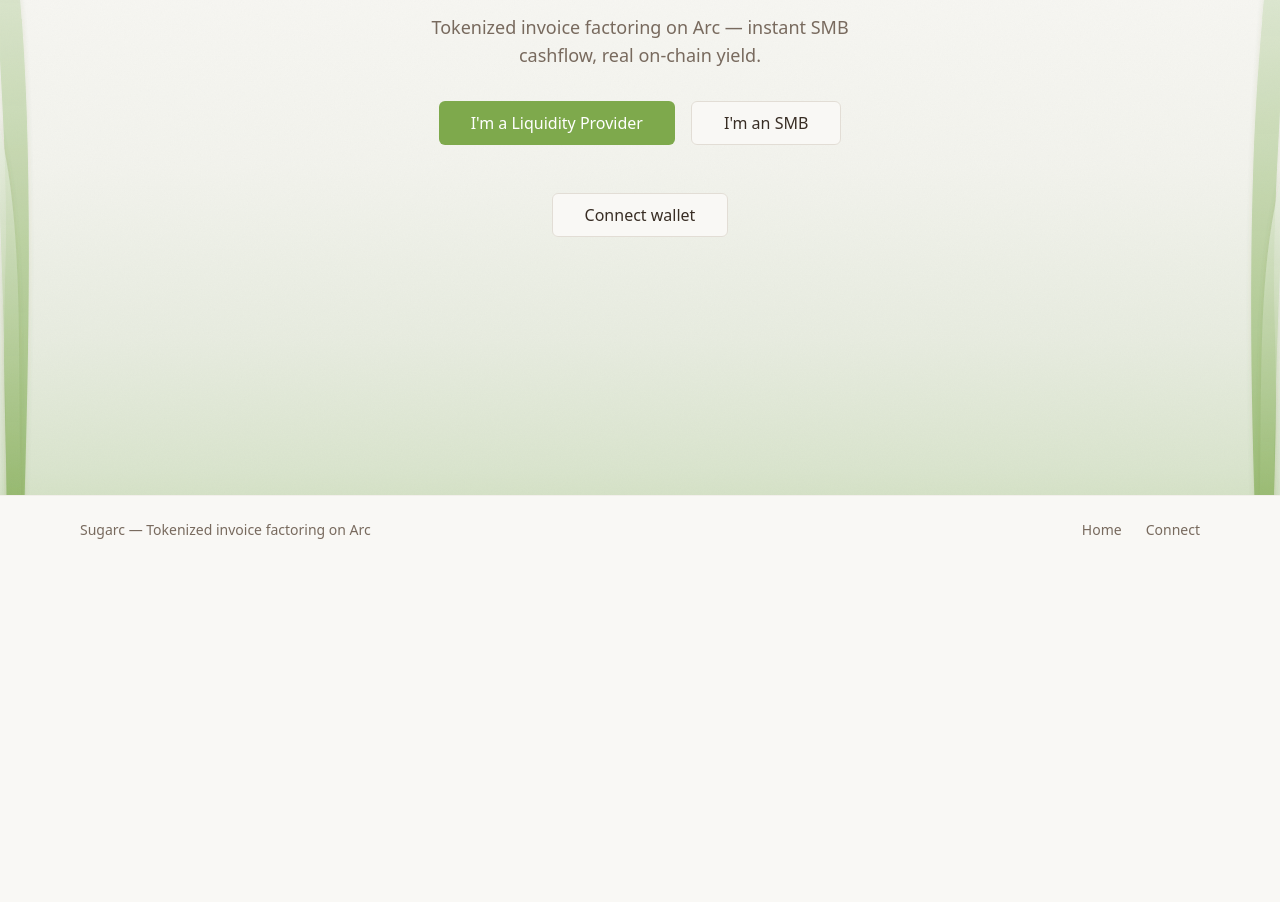
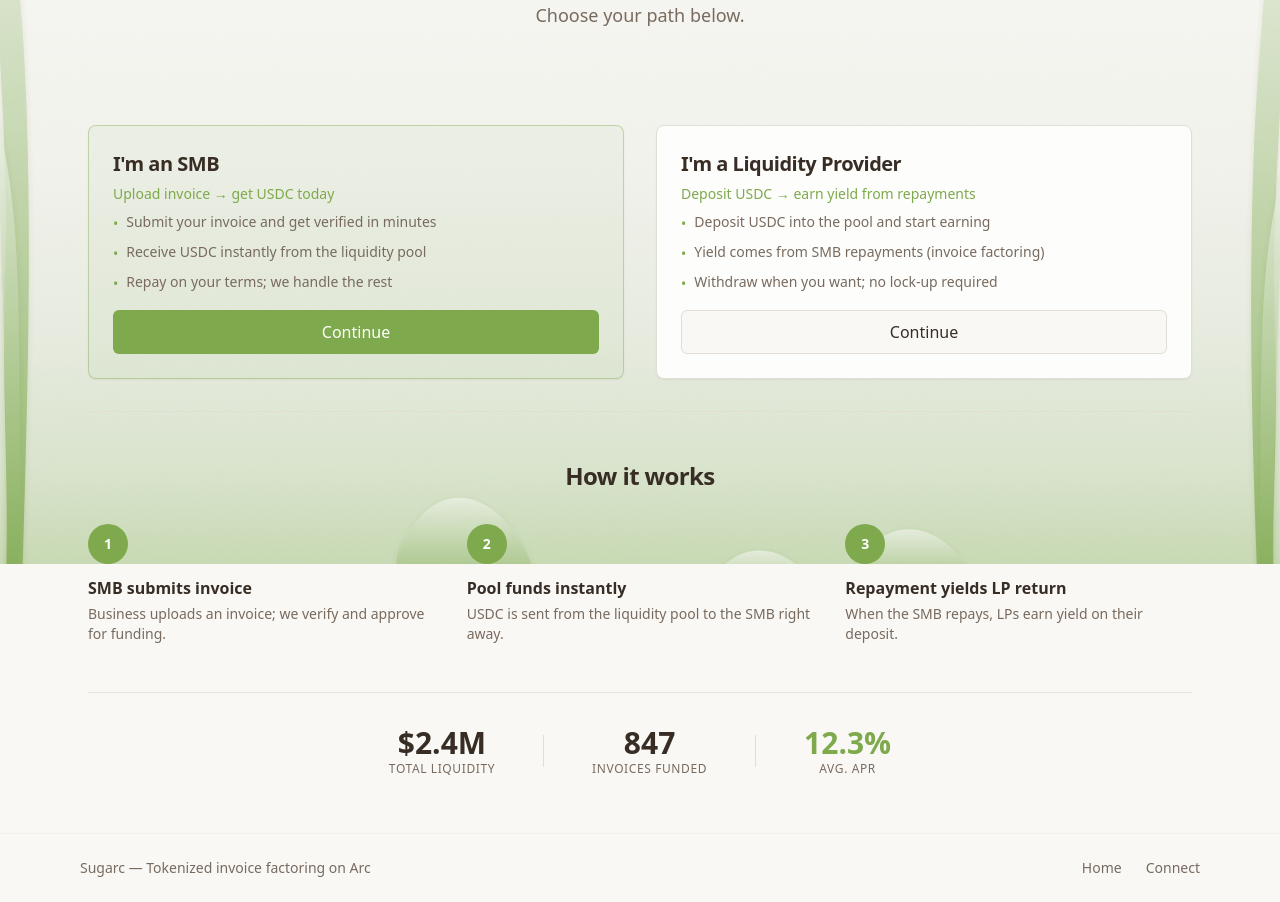
Before and after one commit to 0xtorchieG/sugarc, a Next.js app in the folder frontend/: page / in a window 1280 px wide. Shown: the part 236-1138 px from the top of the page. Before the commit the page ends 800 px from the top, so only its background shows below. Built offline with nearby package versions, Linux system fonts and the light colour scheme.

Commit message:
fix: landing page to auth flow UX

```diff
--- a/frontend/app/auth/page.tsx
+++ b/frontend/app/auth/page.tsx
@@ -8,6 +8,7 @@
 
 import { useEffect, useRef, useState } from "react";
 import Link from "next/link";
+import { useRouter, useSearchParams } from "next/navigation";
 import { setCookie, getCookie } from "cookies-next";
 import { SocialLoginProvider } from "@circle-fin/w3s-pw-web-sdk/dist/src/types";
 import type { W3SSdk } from "@circle-fin/w3s-pw-web-sdk";
@@ -24,7 +25,17 @@ type LoginResult = { userToken: string; encryptionKey: string };
 
 type Wallet = { id: string; address: string; blockchain: string; [key: string]: unknown };
 
+const ALLOWED_RETURN_TO = ["/smb", "/lp"];
+
+function isAllowedReturnTo(path: string | null): path is string {
+  if (!path || typeof path !== "string") return false;
+  return ALLOWED_RETURN_TO.includes(path);
+}
+
 export default function AuthPage() {
+  const router = useRouter();
+  const searchParams = useSearchParams();
+  const returnTo = searchParams.get("returnTo");
   const { setAuth, setWalletInfo, isAuthenticated, wallet } = useAuth();
   const sdkRef = useRef<W3SSdk | null>(null);
   const acceptingLoginRef = useRef(true);
@@ -355,7 +366,22 @@ export default function AuthPage() {
 
   const primaryWallet = wallets[0];
 
+  useEffect(() => {
+    if (isAuthenticated && wallet && isAllowedReturnTo(returnTo)) {
+      router.replace(returnTo);
+    }
+  }, [isAuthenticated, wallet, returnTo, router]);
+
   if (isAuthenticated && wallet) {
+    if (isAllowedReturnTo(returnTo)) {
+      return (
+        <Container>
+          <div className="mx-auto flex min-h-[60vh] max-w-md flex-col justify-center px-4 py-12 text-center">
+            <p className="text-muted-foreground">Redirecting you…</p>
+          </div>
+        </Container>
+      );
+    }
     return (
       <Container>
         <div className="mx-auto flex min-h-[60vh] max-w-md flex-col justify-center px-4 py-12">
--- a/frontend/app/page.tsx
+++ b/frontend/app/page.tsx
@@ -1,31 +1,216 @@
-import Link from "next/link";
+"use client";
+
+import { useRouter } from "next/navigation";
+import { useAuth } from "@/contexts/auth-context";
 import { Button } from "@/components/ui/button";
+import { Card, CardContent, CardHeader } from "@/components/ui/card";
 import { Container } from "@/components/layout/container";
+import { cn } from "@/lib/utils";
+
+const HERO = {
+  headline: "Sugarc",
+  subtext:
+    "Tokenized invoice factoring on Arc — instant SMB cashflow, real on-chain yield. Choose your path below.",
+};
+
+const ROLE_SMB = {
+  title: "I'm an SMB",
+  tagline: "Upload invoice → get USDC today",
+  bullets: [
+    "Submit your invoice and get verified in minutes",
+    "Receive USDC instantly from the liquidity pool",
+    "Repay on your terms; we handle the rest",
+  ],
+  target: "/smb",
+  primary: true,
+};
+
+const ROLE_LP = {
+  title: "I'm a Liquidity Provider",
+  tagline: "Deposit USDC → earn yield from repayments",
+  bullets: [
+    "Deposit USDC into the pool and start earning",
+    "Yield comes from SMB repayments (invoice factoring)",
+    "Withdraw when you want; no lock-up required",
+  ],
+  target: "/lp",
+  primary: false,
+};
+
+const HOW_IT_WORKS = [
+  {
+    step: 1,
+    title: "SMB submits invoice",
+    description: "Business uploads an invoice; we verify and approve for funding.",
+  },
+  {
+    step: 2,
+    title: "Pool funds instantly",
+    description: "USDC is sent from the liquidity pool to the SMB right away.",
+  },
+  {
+    step: 3,
+    title: "Repayment yields LP return",
+    description: "When the SMB repays, LPs earn yield on their deposit.",
+  },
+];
+
+const MOCK_STATS = {
+  totalLiquidity: "$2.4M",
+  invoicesFunded: "847",
+  avgApr: "12.3%",
+};
+
+function RoleCard({
+  title,
+  tagline,
+  bullets,
+  target,
+  primary,
+  onContinue,
+}: {
+  title: string;
+  tagline: string;
+  bullets: string[];
+  target: string;
+  primary: boolean;
+  onContinue: (target: string) => void;
+}) {
+  return (
+    <Card
+      className={cn(
+        "flex flex-col transition-all hover:shadow-md",
+        primary
+          ? "border-primary/40 bg-primary/5"
+          : "border-border bg-card hover:border-primary/20"
+      )}
+    >
+      <CardHeader className="pb-2">
+        <h2 className="text-xl font-semibold tracking-tight">{title}</h2>
+        <p className="text-sm font-medium text-primary">{tagline}</p>
+      </CardHeader>
+      <CardContent className="flex flex-1 flex-col gap-4 pt-0">
+        <ul className="space-y-2 text-sm text-muted-foreground">
+          {bullets.map((b, i) => (
+            <li key={i} className="flex items-start gap-2">
+              <span className="mt-0.5 text-primary" aria-hidden>
+                •
+              </span>
+              {b}
+            </li>
+          ))}
+        </ul>
+        <Button
+          className="mt-auto w-full sm:w-auto"
+          variant={primary ? "default" : "outline"}
+          size="lg"
+          onClick={() => onContinue(target)}
+        >
+          Continue
+        </Button>
+      </CardContent>
+    </Card>
+  );
+}
 
 export default function Home() {
+  const router = useRouter();
+  const { isAuthenticated } = useAuth();
+
+  const handleContinue = (target: string) => {
+    if (isAuthenticated) {
+      router.push(target);
+    } else {
+      router.push(`/auth?returnTo=${encodeURIComponent(target)}`);
+    }
+  };
+
   return (
     <Container>
-      <section className="relative min-h-[60vh]">
-        <div className="relative flex min-h-[60vh] flex-col items-center justify-center gap-8 py-12 text-center">
-          <h1 className="text-4xl font-bold tracking-tight sm:text-5xl">
-            🍬 Sugarc
+      {/* Hero */}
+      <section className="relative py-12 sm:py-16">
+        <div className="mx-auto max-w-2xl text-center">
+          <h1 className="text-4xl font-bold tracking-tight text-foreground sm:text-5xl">
+            {HERO.headline}
           </h1>
-          <p className="max-w-md text-lg text-muted-foreground">
-            Tokenized invoice factoring on Arc — instant SMB cashflow, real
-            on-chain yield.
-          </p>
-          <div className="flex flex-col gap-4 sm:flex-row">
-            <Button asChild size="lg">
-              <Link href="/lp">I&apos;m a Liquidity Provider</Link>
-            </Button>
-            <Button asChild variant="outline" size="lg">
-              <Link href="/smb">I&apos;m an SMB</Link>
-            </Button>
+          <p className="mt-4 text-lg text-muted-foreground">{HERO.subtext}</p>
+        </div>
+      </section>
+
+      {/* Role cards */}
+      <section className="py-8">
+        <div className="grid gap-6 sm:grid-cols-2 lg:gap-8">
+          <RoleCard
+            title={ROLE_SMB.title}
+            tagline={ROLE_SMB.tagline}
+            bullets={ROLE_SMB.bullets}
+            target={ROLE_SMB.target}
+            primary={ROLE_SMB.primary}
+            onContinue={handleContinue}
+          />
+          <RoleCard
+            title={ROLE_LP.title}
+            tagline={ROLE_LP.tagline}
+            bullets={ROLE_LP.bullets}
+            target={ROLE_LP.target}
+            primary={ROLE_LP.primary}
+            onContinue={handleContinue}
+          />
+        </div>
+      </section>
+
+      {/* How it works */}
+      <section className="border-t border-border/80 py-12">
+        <h2 className="mb-8 text-center text-2xl font-semibold tracking-tight">
+          How it works
+        </h2>
+        <div className="grid gap-8 sm:grid-cols-3">
+          {HOW_IT_WORKS.map(({ step, title, description }) => (
+            <div
+              key={step}
+              className="flex flex-col items-center text-center sm:items-start sm:text-left"
+            >
+              <span
+                className="mb-3 flex h-10 w-10 items-center justify-center rounded-full bg-primary text-sm font-bold text-primary-foreground"
+                aria-hidden
+              >
+                {step}
+              </span>
+              <h3 className="font-semibold text-foreground">{title}</h3>
+              <p className="mt-1 text-sm text-muted-foreground">{description}</p>
+            </div>
+          ))}
+        </div>
+      </section>
+
+      {/* Live stats strip */}
+      <section className="border-t border-border/80 py-8">
+        <div className="flex flex-wrap items-center justify-center gap-8 sm:gap-12">
+          <div className="text-center">
+            <p className="text-2xl font-bold text-foreground sm:text-3xl">
+              {MOCK_STATS.totalLiquidity}
+            </p>
+            <p className="text-xs font-medium uppercase tracking-wider text-muted-foreground">
+              Total liquidity
+            </p>
           </div>
-          <div className="pt-4">
-            <Button asChild variant="outline" size="lg">
-              <Link href="/auth">Connect wallet</Link>
-            </Button>
+          <div className="h-8 w-px bg-border" aria-hidden />
+          <div className="text-center">
+            <p className="text-2xl font-bold text-foreground sm:text-3xl">
+              {MOCK_STATS.invoicesFunded}
+            </p>
+            <p className="text-xs font-medium uppercase tracking-wider text-muted-foreground">
+              Invoices funded
+            </p>
+          </div>
+          <div className="h-8 w-px bg-border" aria-hidden />
+          <div className="text-center">
+            <p className="text-2xl font-bold text-primary sm:text-3xl">
+              {MOCK_STATS.avgApr}
+            </p>
+            <p className="text-xs font-medium uppercase tracking-wider text-muted-foreground">
+              Avg. APR
+            </p>
           </div>
         </div>
       </section>
```
